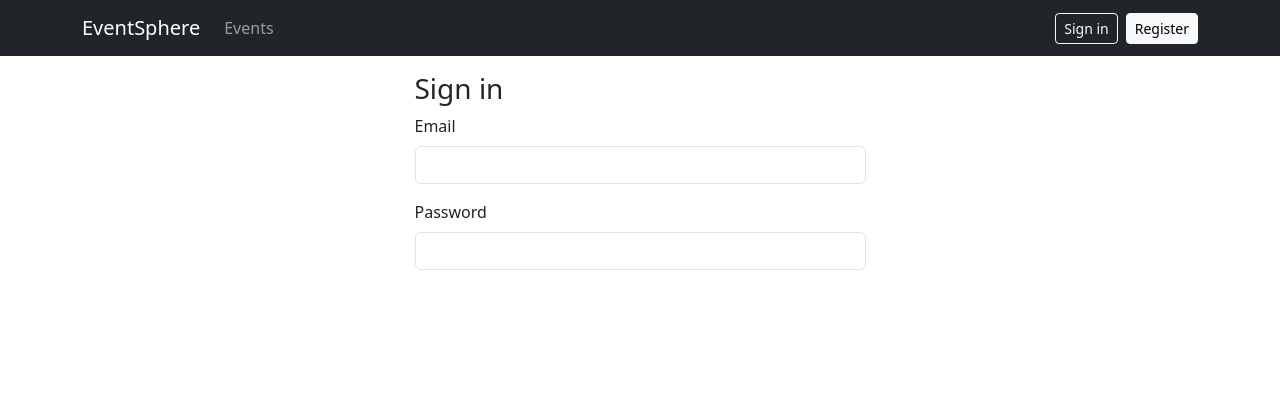
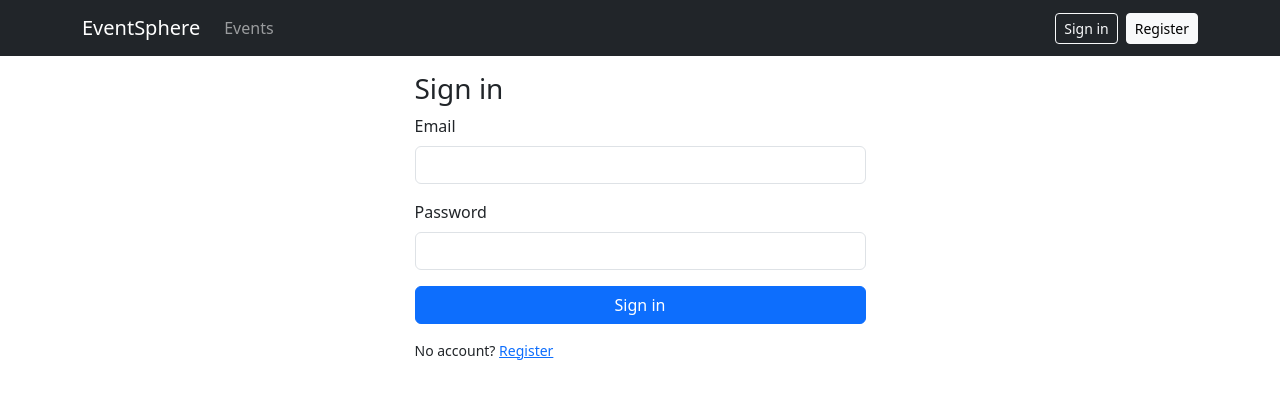
Before and after one commit to dragon-udfly/Evently, a FastAPI app: page /login in a window 1280 px wide. Shown: the top 399 px of the page. Run offline with FastAPI, Linux system fonts and the light colour scheme; parts of the project's set-up code (start-up, migrations or seed data) failed here and were passed over.

Commit message:
Added submit button and register link

```diff
--- a/app/templates/login.html
+++ b/app/templates/login.html
@@ -6,6 +6,8 @@
   <input type="hidden" name="csrf_token" value="{{ csrf }}">
   <div class="mb-3"><label class="form-label">Email</label><input class="form-control" type="email" name="email" required></div>
   <div class="mb-3"><label class="form-label">Password</label><input class="form-control" type="password" name="password" required></div>
+  <button class="btn btn-primary w-100">Sign in</button>
 </form>
+<p class="mt-3 small">No account? <a href="/register">Register</a></p>
 </div></div>
 {% endblock %}
```
